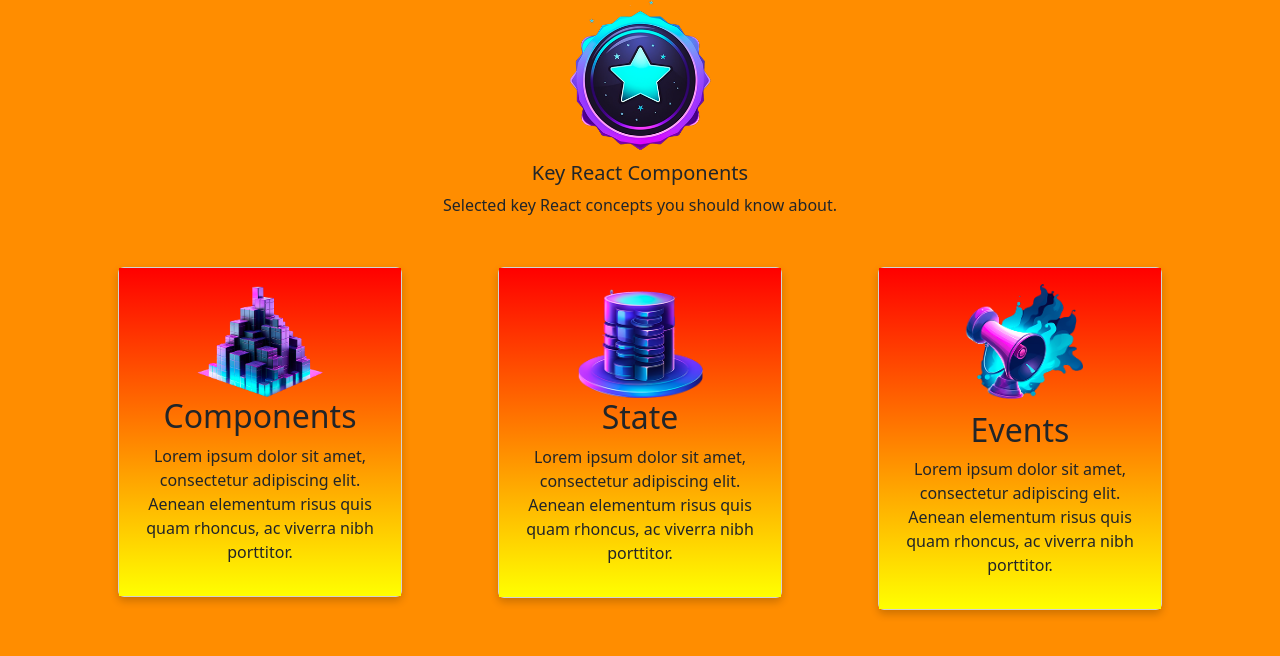
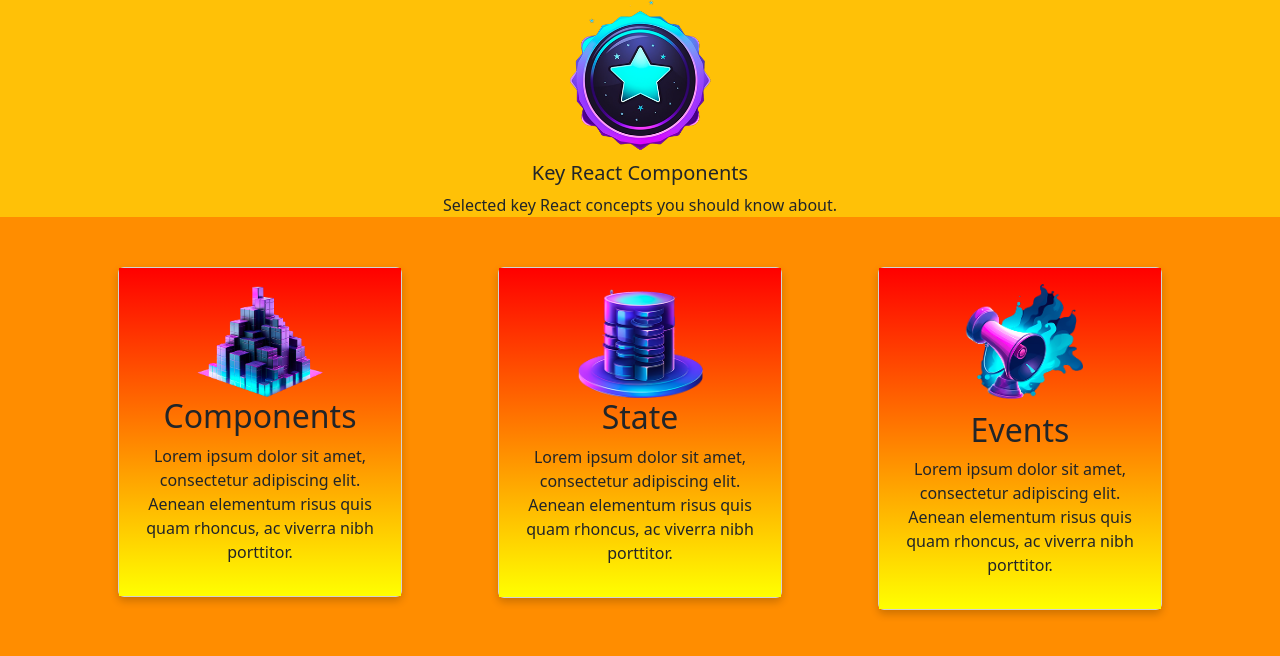
Before and after one commit to djhi12/react-comp-project, a React (Create React App) app: page / in a window 1280 px wide. Shown: the top 656 px of the page. Built offline with nearby package versions, Linux system fonts and the light colour scheme.

Commit message:
Initial commit

```diff
--- a/src/App.js
+++ b/src/App.js
@@ -6,9 +6,10 @@ import './App.css';
 import componentImage from './img/components.png';
 import stateImage from './img/state.png';
 import eventImage from './img/events.png';
-import keyConcepts from './img/key-concepts.png';
+// import keyConcepts from './img/key-concepts.png';
 
 import Concepts from './components/concepts/Concepts';
+import Header from './components/header/Header';
 
 
 const concepts = [
@@ -34,13 +35,7 @@ function App() {
   return (
     <div className="App">
       {/* Header */}
-      <header className="header">
-        <div class="sub-header">
-          <img className="img-header" src={keyConcepts} alt="Medal Badge with Star" />
-          <h5>Key React Components</h5>
-          <p>Selected key React concepts you should know about.</p>
-        </div>
-      </header>
+      <Header />
 
       {/* Card */}
       <div className="container container-border">
--- a/src/components/header/Header.js
+++ b/src/components/header/Header.js
@@ -1,17 +1,17 @@
-// import '../header/Header.css';
-// import keyConcepts from '../src/img/key-concepts.png';
+import '../header/Header.css';
+import keyConcepts from '../../img/key-concepts.png';
 
-// function Header() {
+function Header() {
 
-//     return (
-//         <header className="header bg-warning">
-//             <div class="sub-header">
-//                 <img className="img-header" src={keyConcepts} alt="Medal Badge with Star" />
-//                 <h5>Key React Components</h5>
-//                 <p>Selected key React concepts you should know about.</p>
-//             </div>
-//         </header>
-//     );
-// }
+    return (
+        <header className="header bg-warning">
+            <div class="sub-header">
+                <img className="img-header" src={keyConcepts} alt="Medal Badge with Star" />
+                <h5>Key React Components</h5>
+                <p>Selected key React concepts you should know about.</p>
+            </div>
+        </header>
+    );
+}
 
-// export default Header;
+export default Header;
```
